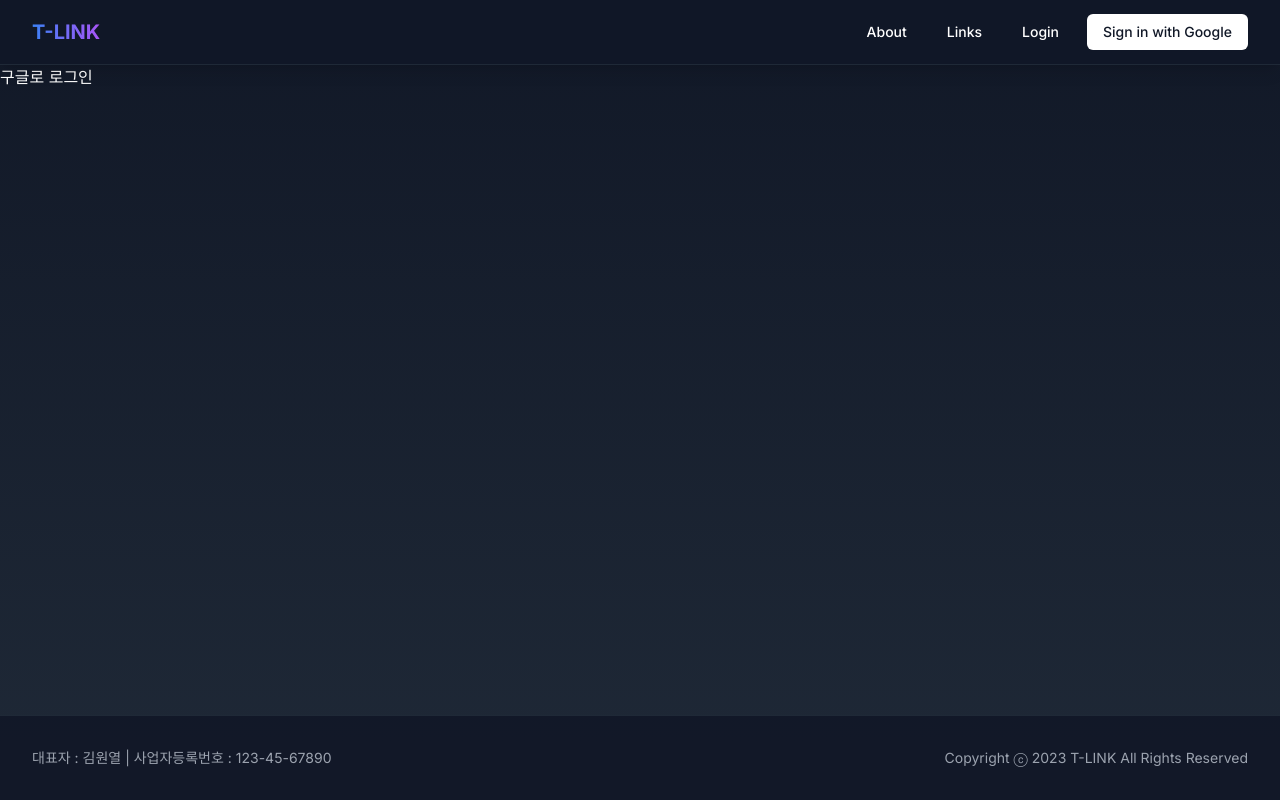
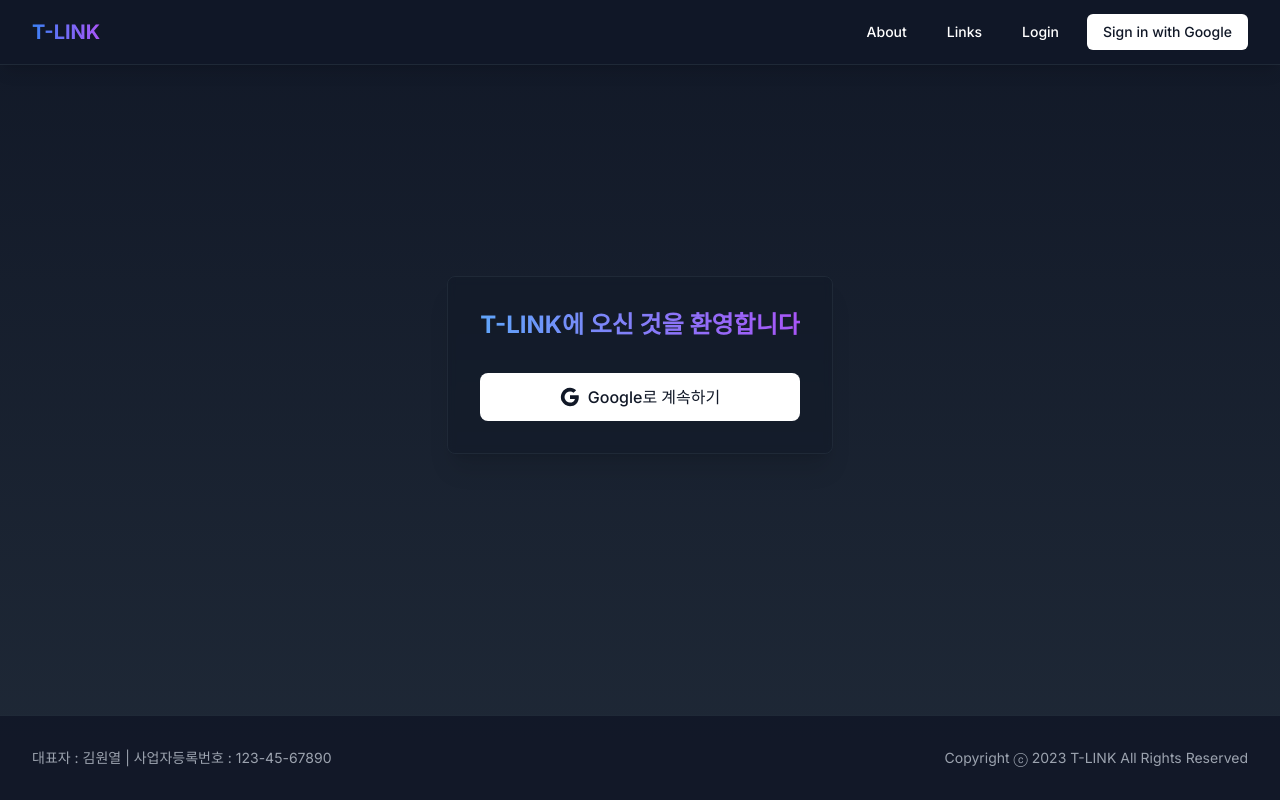
Before and after one commit to crom592/t-link, a Next.js app: page /login in a window 1280 px wide. Built offline with nearby package versions, Linux system fonts and the light colour scheme; no server answers.

Commit message:
✨ Next.js 13+ 인증 구조 개선
- SessionProvider 추가
- 로그인 페이지 UI 개선
- 로딩 상태 처리 추가

```diff
--- a/src/app/layout.tsx
+++ b/src/app/layout.tsx
@@ -3,6 +3,7 @@ import './globals.css'
 import type { Metadata } from 'next'
 import { Inter } from 'next/font/google'
 import Link from 'next/link'
+import { Providers } from './providers'
 
 const inter = Inter({ subsets: ['latin'] })
 
@@ -15,6 +16,7 @@ export default function RootLayout({ children }: { children: React.ReactNode })
   return (
     <html lang="en">
       <body className={`${inter.className} relative min-h-screen bg-gradient-to-b from-gray-900 to-gray-800 text-white`}>
+        <Providers>
           <div className="relative min-h-screen flex flex-col">
             <nav className="sticky top-0 bg-gray-900/95 backdrop-blur-sm border-b border-gray-800 shadow-lg z-50">
               <div className="max-w-7xl mx-auto px-4 sm:px-6 lg:px-8">
@@ -62,6 +64,7 @@ export default function RootLayout({ children }: { children: React.ReactNode })
               </div>
             </footer>
           </div>
+        </Providers>
       </body>
     </html>
   )
--- a/src/app/login/page.tsx
+++ b/src/app/login/page.tsx
@@ -1,18 +1,69 @@
 'use client';
+
 import { signIn, signOut, useSession } from "next-auth/react";
 
-const LoginPage = () => {
-  const { data: session } = useSession();
+export default function LoginPage() {
+  const { data: session, status } = useSession();
+  const isLoading = status === "loading";
+
+  if (isLoading) {
+    return (
+      <div className="min-h-[calc(100vh-200px)] flex items-center justify-center">
+        <div className="animate-spin rounded-full h-12 w-12 border-t-2 border-b-2 border-blue-500"></div>
+      </div>
+    );
+  }
 
   return (
-    <div>
-      {!session ? (
-        <button onClick={() => signIn("google")}>구글로 로그인</button>
-      ) : (
-        <button onClick={() => signOut()}>로그아웃</button>
-      )}
+    <div className="min-h-[calc(100vh-200px)] flex items-center justify-center">
+      <div className="bg-gray-900/50 backdrop-blur-sm p-8 rounded-lg shadow-xl border border-gray-800">
+        {!session ? (
+          <div className="space-y-6">
+            <h1 className="text-2xl font-bold text-center mb-8">
+              <span className="bg-gradient-to-r from-blue-400 to-purple-500 bg-clip-text text-transparent">
+                T-LINK에 오신 것을 환영합니다
+              </span>
+            </h1>
+            <button
+              onClick={() => signIn("google")}
+              className="flex items-center justify-center space-x-2 bg-white text-gray-900 px-6 py-3 rounded-lg
+                       hover:bg-gray-100 transition-all duration-200 w-full font-medium"
+            >
+              <svg className="w-5 h-5" viewBox="0 0 24 24">
+                <path
+                  fill="currentColor"
+                  d="M22.56 12.25c0-.78-.07-1.53-.2-2.25H12v4.26h5.92c-.26 1.37-1.04 2.53-2.21 3.31v2.77h3.57c2.08-1.92 3.28-4.74 3.28-8.09z"
+                />
+                <path
+                  fill="currentColor"
+                  d="M12 23c2.97 0 5.46-.98 7.28-2.66l-3.57-2.77c-.98.66-2.23 1.06-3.71 1.06-2.86 0-5.29-1.93-6.16-4.53H2.18v2.84C3.99 20.53 7.7 23 12 23z"
+                />
+                <path
+                  fill="currentColor"
+                  d="M5.84 14.09c-.22-.66-.35-1.36-.35-2.09s.13-1.43.35-2.09V7.07H2.18C1.43 8.55 1 10.22 1 12s.43 3.45 1.18 4.93l2.85-2.22.81-.62z"
+                />
+                <path
+                  fill="currentColor"
+                  d="M12 5.38c1.62 0 3.06.56 4.21 1.64l3.15-3.15C17.45 2.09 14.97 1 12 1 7.7 1 3.99 3.47 2.18 7.07l3.66 2.84c.87-2.6 3.3-4.53 6.16-4.53z"
+                />
+              </svg>
+              <span>Google로 계속하기</span>
+            </button>
+          </div>
+        ) : (
+          <div className="text-center space-y-4">
+            <p className="text-lg">
+              <span className="font-medium text-blue-400">{session.user?.name}</span>님 환영합니다
+            </p>
+            <button
+              onClick={() => signOut()}
+              className="bg-red-500 text-white px-6 py-2 rounded-lg hover:bg-red-600 transition-colors w-full"
+            >
+              로그아웃
+            </button>
+          </div>
+        )}
+      </div>
     </div>
   );
-};
-
-export default LoginPage;
+}
--- /dev/null
+++ b/src/app/providers.tsx
@@ -0,0 +1,7 @@
+'use client';
+
+import { SessionProvider } from 'next-auth/react';
+
+export function Providers({ children }: { children: React.ReactNode }) {
+  return <SessionProvider>{children}</SessionProvider>;
+}
```
Lines whose indentation alone changed are shown as unchanged.
